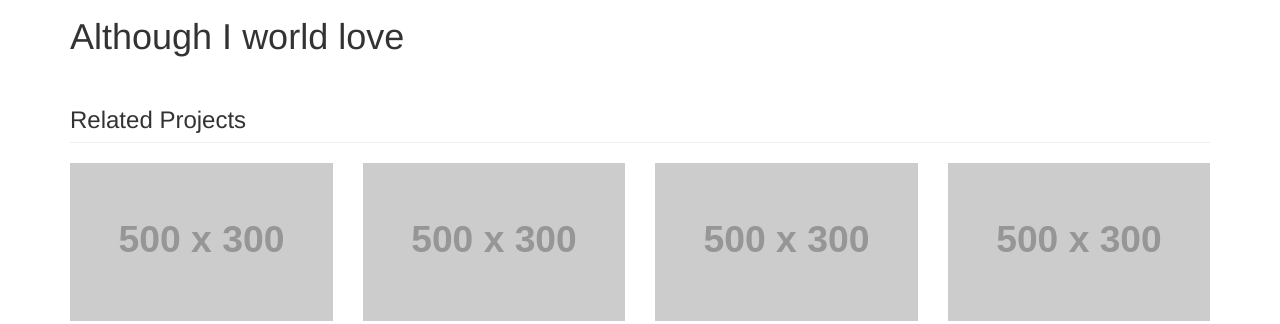
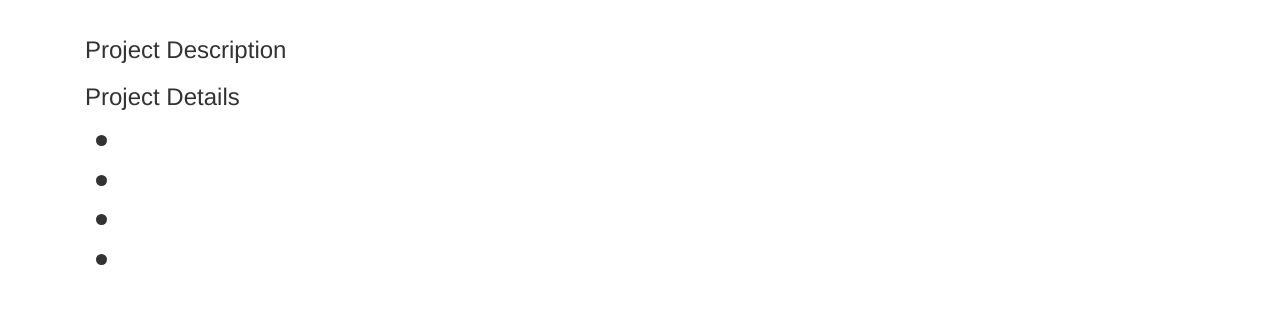
Before and after one commit to Angel679/GeniusProject, a plain HTML site: page Draw-item.html in a window 1280 px wide. Shown: the part 495-819 px from the top of the page. Drawn offline with Linux system fonts and the light colour scheme; placeholder pictures from the web are drawn by us.

Commit message:
index.html

```diff
--- a/Draw-item.html
+++ b/Draw-item.html
@@ -169,8 +169,17 @@
  </div>
 
 <div>   <h1>
-    Although I world love
-
+  <div class="col-md-4">
+                <h3>Project Description</h3>
+                <p></p>
+                <h3>Project Details</h3>
+                <ul>
+                    <li></li>
+                    <li></li>
+                    <li></li>
+                    <li></li>
+                </ul>
+            </div>
 
 
 </h1>
```
